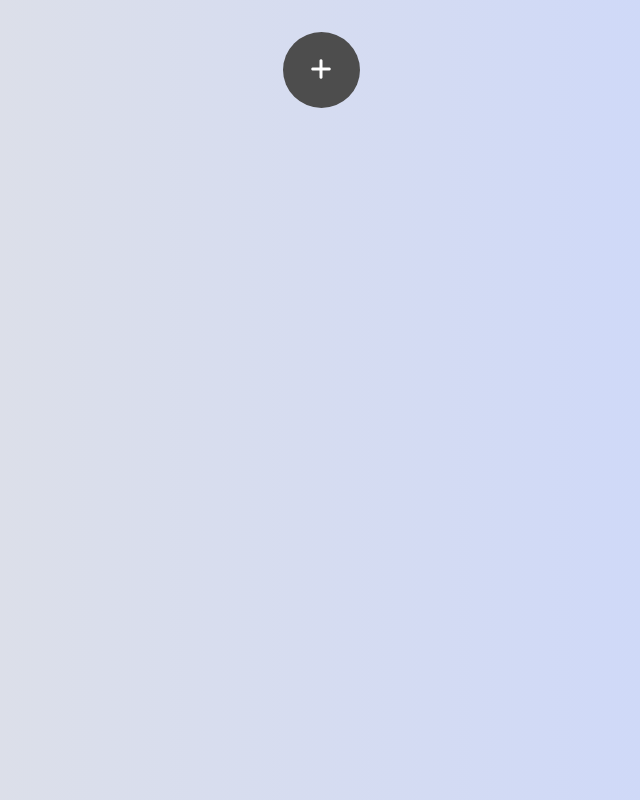
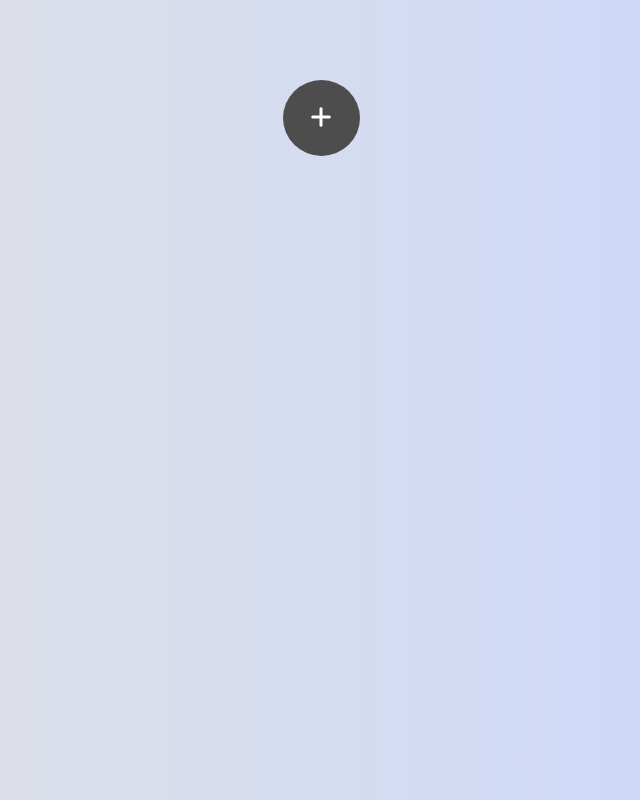
Before and after one commit to AlfredoPrograma/todo-challenge-frontend, a React (Create React App) app: page / in a window 1280 px wide. Shown: the whole page, without its empty margins (319-959 px from the left). Built offline with nearby package versions, Linux system fonts and the light colour scheme.

Commit message:
[STYLE]: fix overflow-y for TodosList component

```diff
--- a/src/pages/TodoPage/components/TodoPageLayout/TodoPageLayout.module.css
+++ b/src/pages/TodoPage/components/TodoPageLayout/TodoPageLayout.module.css
@@ -1,9 +1,11 @@
 .layout {
   display: flex;
   flex-direction: column;
+  gap: 2rem;
   align-items: center;
   transition: all 0.3s;
   height: 100%;
+  overflow-y: auto;
 }
 
 .isActiveModal {
--- a/src/pages/TodoPage/components/TodosList/TodosList.module.css
+++ b/src/pages/TodoPage/components/TodosList/TodosList.module.css
@@ -1,4 +1,5 @@
 .todosList {
+  padding-top: 1rem;
   width: 35%;
   min-width: 24rem;
   display: flex;
```
